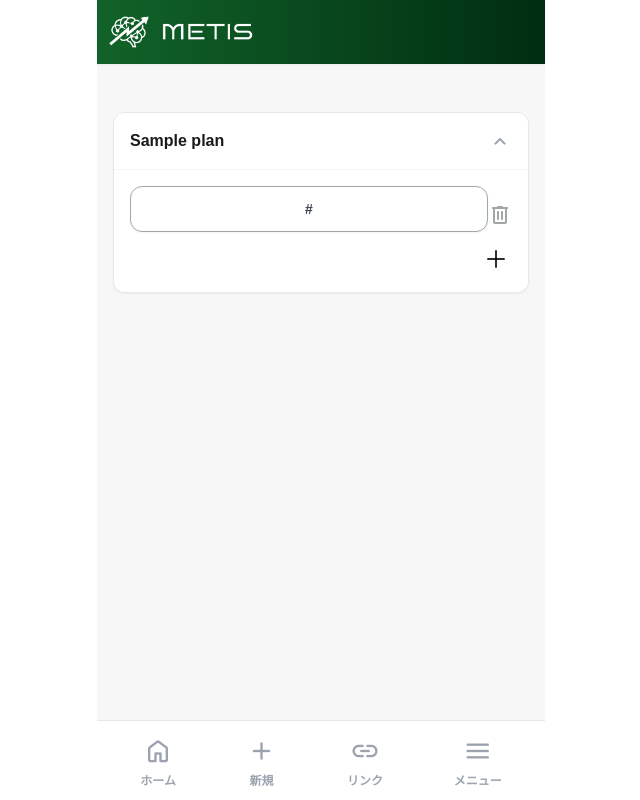
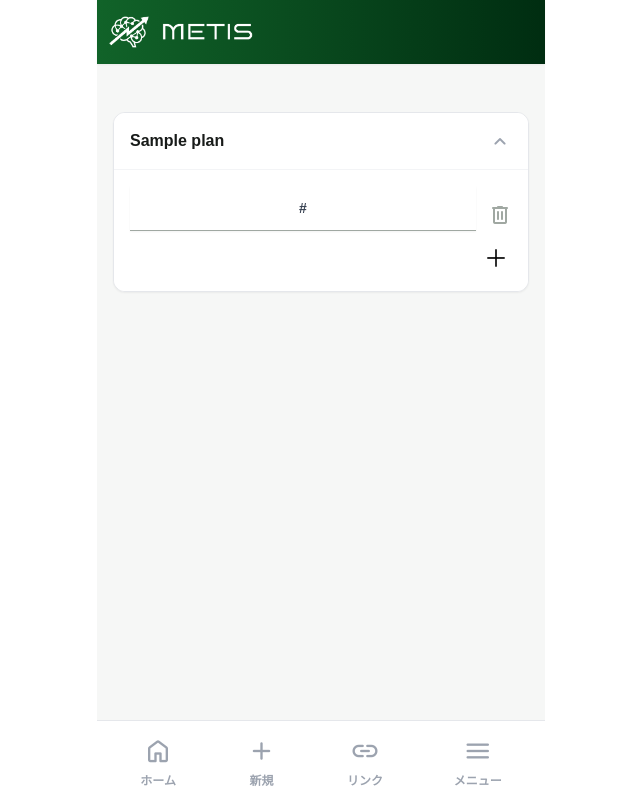
Before and after one commit to Hackathon-2026-Spring-B-Team/B-Team-Application, a Django app: page /link/ in a window 1280 px wide, after a click that opens the changed part. Shown: the whole page, without its empty margins (319-959 px from the left). Run offline with Django 5.2, Linux system fonts and the light colour scheme; a user stored in the database is signed in; tables that the repository leaves empty hold one stand-in row (values such as "Sample post"); some libraries are stand-ins or nearby versions; some web fonts are replaced.

Commit message:
link画面の削除ボタン調整

```diff
--- a/templates/dashboard/link.html
+++ b/templates/dashboard/link.html
@@ -29,13 +29,13 @@
         {% for link in plan.links.all %}
             <div class="flex">
                 <div class="flex-1">
-                    <a href="{{ link.url }}" class="mb-3 flex-1 bg-white border border-gray-300 text-gray-700 hover:bg-gray-50 transition-colors py-3 rounded-xl font-bold text-center text-sm shadow-sm flex items-center justify-center">
+                    <a href="{{ link.url }}" class="mb-3 flex-1 bg-white border-b border-gray-300 text-gray-700 hover:bg-gray-50 transition-colors py-3 font-bold text-center text-sm shadow-sm flex items-center justify-center">
                         {{ link.link_name }}
                     </a>
                 </div>
                 <!-- 削除ボタン -->
-                <button type="button" class="deleteOpenBtn flex items-center justify-center text-gray-300 hover:text-negative-red transition rounded-full active:bg-gray-100 shrink-0" data-url="{% url 'delete_plan' plan.id %}">
-                    <span class="material-symbols-rounded text-2xl">delete</span>
+                <button type="button" class="my-3 ml-3 deleteOpenBtn flex items-center justify-center text-gray-300 hover:text-negative-red transition rounded-full active:bg-gray-100 shrink-0" data-url="{% url 'delete_plan' plan.id %}">
+                    <span class="material-symbols-rounded text-2xl items-center">delete</span>
                 </button>
             </div>
 
```
